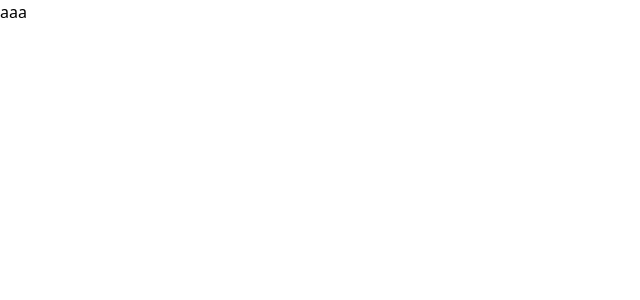
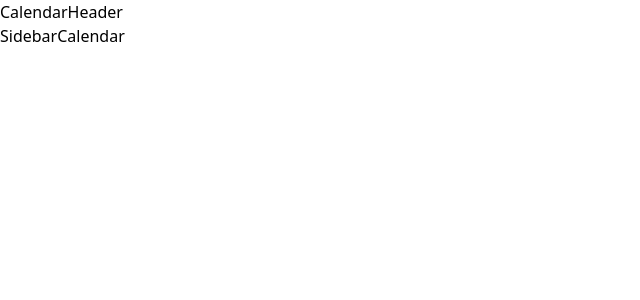
Before and after one commit to okuyama-code/nextjs_ts_calendar, a Next.js app: page / in a window 1280 px wide. Shown: the top 300 px of the page, without its empty margins (0-640 px from the left). Built offline with nearby package versions, Linux system fonts and the light colour scheme.

Commit message:
セットアップ

```diff
--- a/src/app/page.tsx
+++ b/src/app/page.tsx
@@ -1,11 +1,17 @@
-import Image from 'next/image'
+import Calendar from '@/calendar/Calendar'
+import CalendarHeader from '@/calendar/CalendarHeader'
+import Sidebar from '@/components/Sidebar'
 
 export default function Home() {
   return (
-    <main className="">
-      <div>
-        aaa
+    <>
+      <div className="h-screen flex flex-col">
+        <CalendarHeader />
+        <div className="flex flex-1">
+          <Sidebar />
+          <Calendar />
+        </div>
       </div>
-    </main>
+    </>
   )
 }
--- /dev/null
+++ b/src/calendar/Calendar.tsx
@@ -0,0 +1,9 @@
+import React from 'react'
+
+const Calendar = () => {
+  return (
+    <div>Calendar</div>
+  )
+}
+
+export default Calendar
--- /dev/null
+++ b/src/calendar/CalendarHeader.tsx
@@ -0,0 +1,9 @@
+import React from 'react'
+
+const CalendarHeader = () => {
+  return (
+    <div>CalendarHeader</div>
+  )
+}
+
+export default CalendarHeader
--- /dev/null
+++ b/src/components/Button.tsx
@@ -0,0 +1,9 @@
+import React from 'react'
+
+const Button = () => {
+  return (
+    <div>Button</div>
+  )
+}
+
+export default Button
--- /dev/null
+++ b/src/components/Sidebar.tsx
@@ -0,0 +1,9 @@
+import React from 'react'
+
+const Sidebar = () => {
+  return (
+    <div>Sidebar</div>
+  )
+}
+
+export default Sidebar
```
Also changed, not shown: src/calendar/Cell.tsx (added, +9 -0 lines), 1 other file (tests, documents, lock files or other folders).
